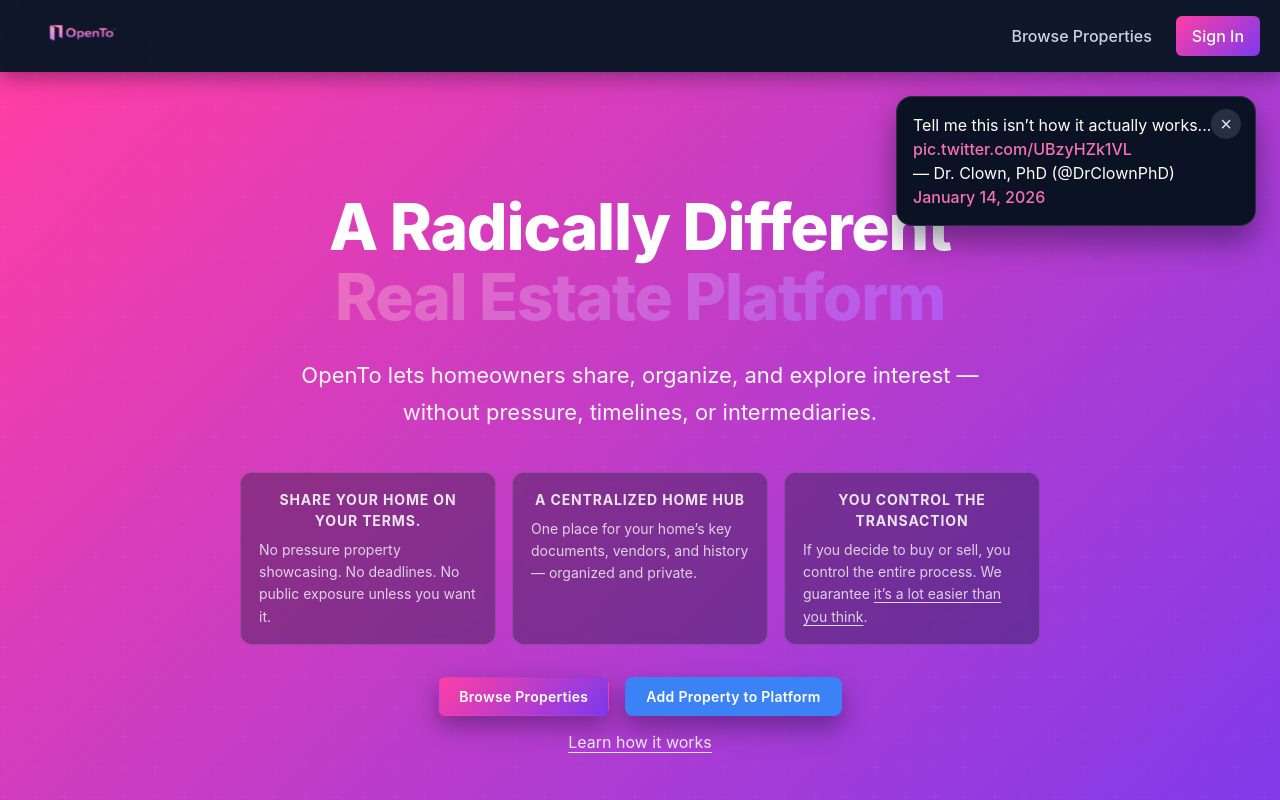
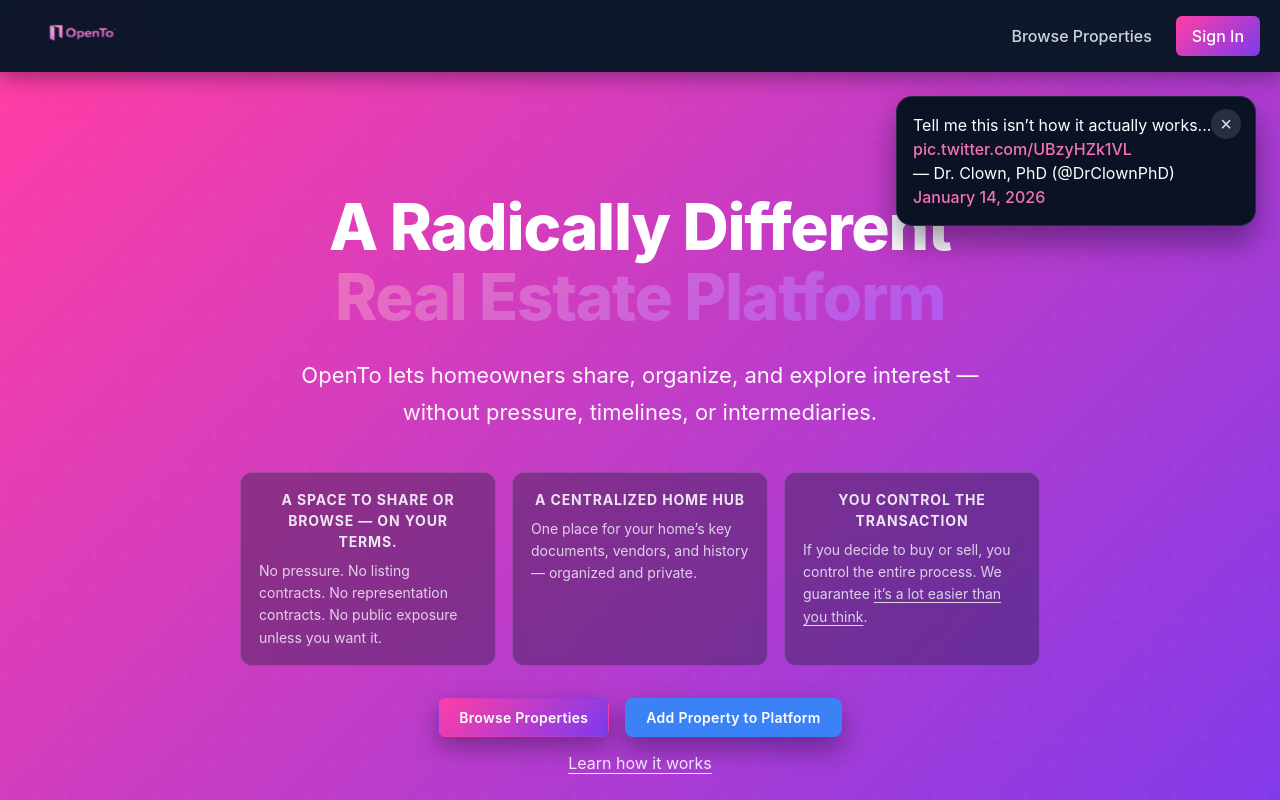
Before and after one commit to thomas-ryan-crosby/funk-brokers, a React (Vite) app: page / in a window 1280 px wide. Shown: the top 800 px of the page. Built offline with nearby package versions, Linux system fonts and the light colour scheme; no server answers.

Commit message:
Update hero pillar copy
Revise the first hero pillar headline and description to reflect the new positioning.

Co-authored-by: Cursor <cursoragent@cursor.com>

```diff
--- a/src/pages/Landing.jsx
+++ b/src/pages/Landing.jsx
@@ -57,8 +57,8 @@ const Landing = () => {
             </p>
             <div className="hero-pillars">
               <div className="hero-pillar">
-                <h3>Share your home on your terms.</h3>
-                <p>No pressure property showcasing. No deadlines. No public exposure unless you want it.</p>
+                <h3>A space to share or browse — on your terms.</h3>
+                <p>No pressure. No listing contracts. No representation contracts. No public exposure unless you want it.</p>
               </div>
               <div className="hero-pillar">
                 <h3>A Centralized Home Hub</h3>
```
